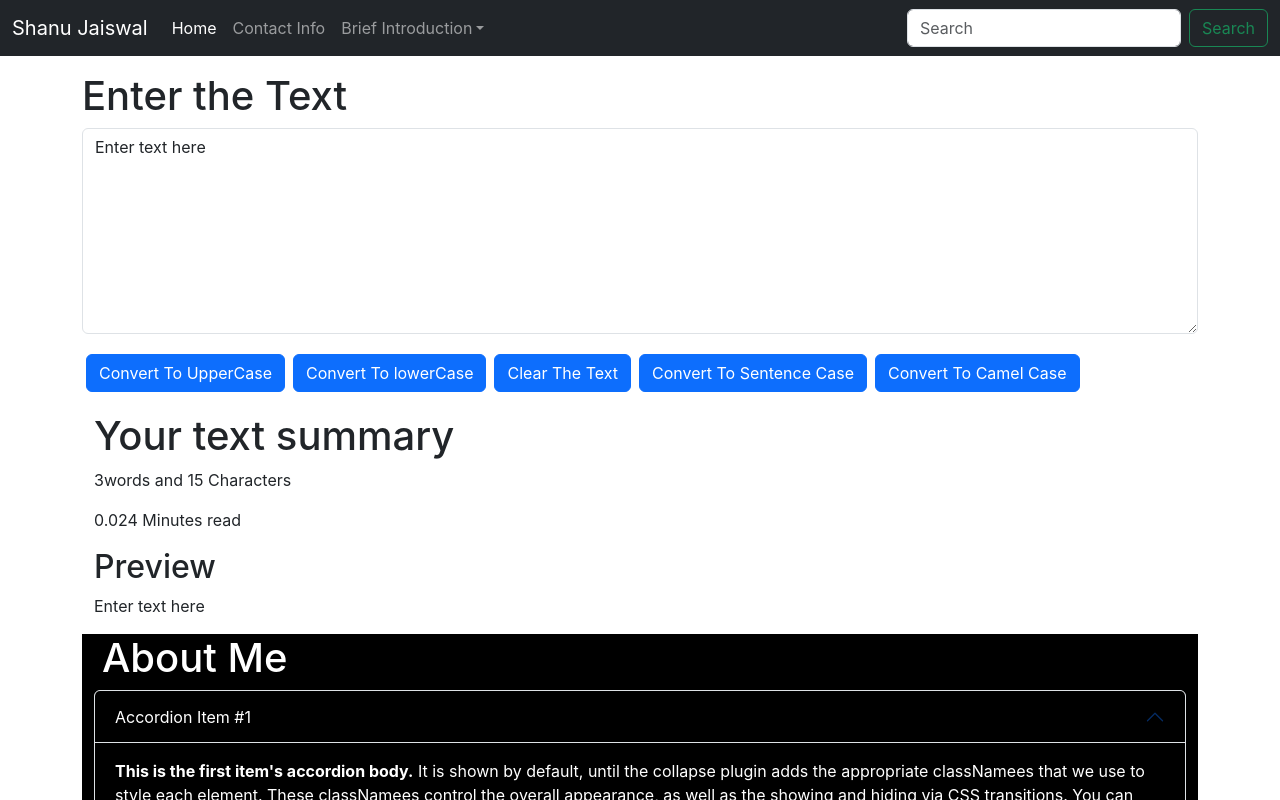
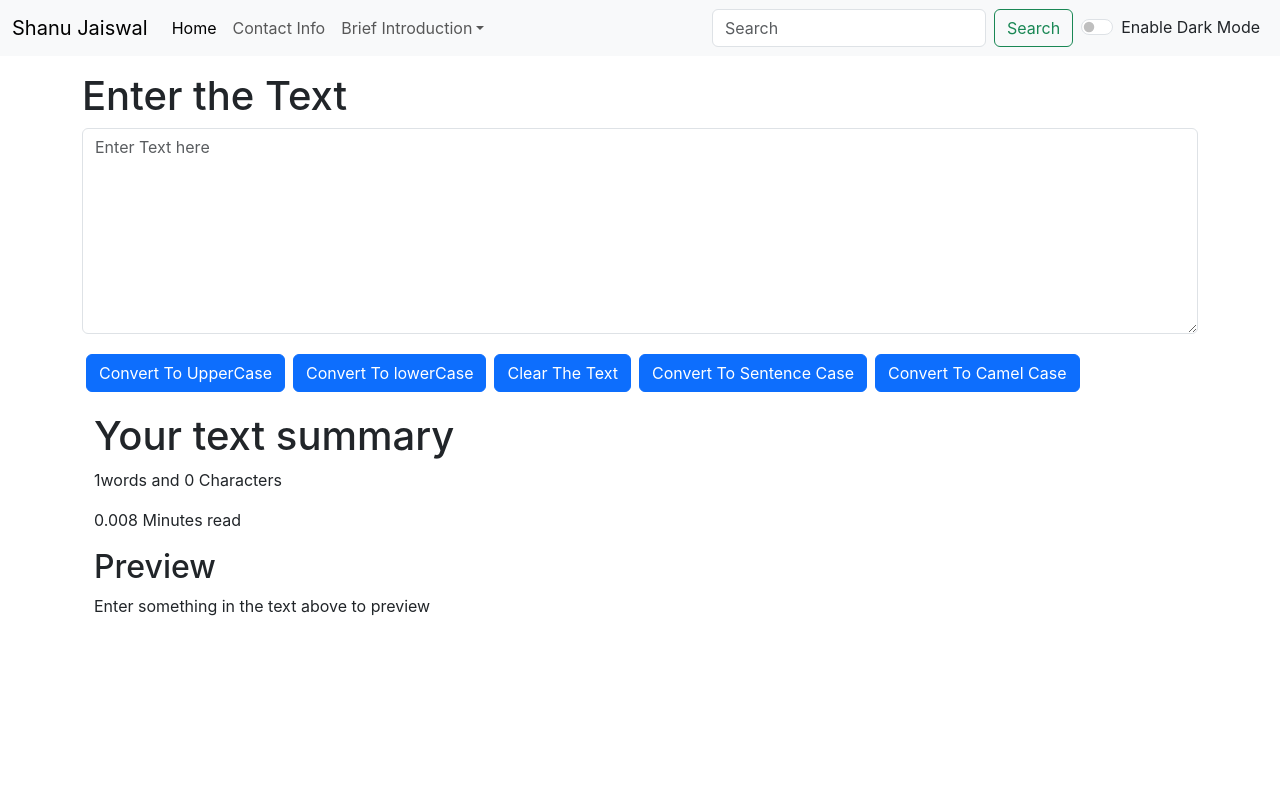
Before and after one commit to shanujaiswal/Practice_Project, a React (Create React App) app in the folder React/my-app/: page / in a window 1280 px wide. Shown: the top 800 px of the page. Built offline with nearby package versions, Linux system fonts and the light colour scheme.

Commit message:
first commit

```diff
--- a/React/my-app/src/App.js
+++ b/React/my-app/src/App.js
@@ -1,9 +1,33 @@
+import { useState } from "react";
 import "./App.css";
-import About from "./Component/About";
+// import About from "./Component/About";
 import Navbar from "./Component/Navbar";
 import TextForm from "./Component/TextForm";
 
 function App() {
+  const [mode, setMode] = useState("light");
+  // const [modeChanger, setModeChanger] = useState(0);
+
+  // const toggleMode = () => {
+  //   setModeChanger(!modeChanger);
+  // }
+
+  // useEffect(()=>{
+  //   modeChanger === 1 ? setMode("dark") : setMode("light");
+  // },[modeChanger]);
+
+  const toggleMode = () => {
+    if (mode === "light") {
+      setMode("dark");
+      document.body.style.backgroundColor = "black";
+      document.body.style.color = "white";
+    } else {
+      setMode("light");
+      document.body.style.backgroundColor = "white";
+      document.body.style.color = "black";
+    }
+  };
+
   return (
     <>
       <Navbar
@@ -14,13 +38,15 @@ function App() {
         Text4="Age"
         Text5="Location"
         Text6="SomeThing Else"
+        mode={mode}
+        toggleMode={toggleMode}
       />
       <div className="container my-3">
         <TextForm Heading="Enter the Text" />
       </div>
-      <div className="container">
+      {/* <div className="container">
         <About Heading="About Me" />
-      </div>
+      </div> */}
     </>
   );
 }
--- a/React/my-app/src/Component/Navbar.js
+++ b/React/my-app/src/Component/Navbar.js
@@ -4,7 +4,9 @@ import PropTypes from "prop-types";
 export default function Navbar(props) {
   return (
     <div>
-      <nav className="navbar navbar-expand-lg navbar-dark bg-dark">
+      <nav
+        className={`navbar navbar-expand-lg navbar-${props.mode} bg-${props.mode}`}
+      >
         <div className="container-fluid">
           <a className="navbar-brand" href="/">
             {props.Title}
@@ -64,9 +66,6 @@ export default function Navbar(props) {
                   </li>
                 </ul>
               </li>
-              {/* <li className="nav-item">
-          <a className="nav-link" href='/'>Disabled</a>
-        </li> */}
             </ul>
             <form className="d-flex">
               <input
@@ -80,6 +79,20 @@ export default function Navbar(props) {
                 Search
               </button>
             </form>
+            <div
+              className={`form-check form-switch text-${
+                props.mode === "light" ? "dark" : "light"
+              } mx-2`}
+            >
+              <input
+                className="form-check-input "
+                type="checkbox"
+                role="switch"
+                id="flexSwitchCheckDefault"
+                onClick={props.toggleMode}
+              />
+              <p style={{ display: "contents" }}>Enable Dark Mode</p>
+            </div>
           </div>
         </div>
       </nav>
--- a/React/my-app/src/Component/TextForm.js
+++ b/React/my-app/src/Component/TextForm.js
@@ -2,7 +2,7 @@ import React, { useState } from "react";
 
 export default function TextForm(props) {
   // state variables
-  const [text, setText] = useState("Enter text here");
+  const [text, setText] = useState("");
 
   // functions
   const handleUpClick = () => {
@@ -64,6 +64,7 @@ export default function TextForm(props) {
             onChange={handleOnChange}
             id="myBox"
             rows="8"
+            placeholder="Enter Text here"
           ></textarea>
         </div>
         <button className="btn btn-primary m-1 " onClick={handleUpClick}>
@@ -94,7 +95,11 @@ export default function TextForm(props) {
         </p>
         <p>{0.008 * text.split(" ").length} Minutes read</p>
         <h2>Preview</h2>
-        <p>{text}</p>
+        <p>
+          {text.length > 0
+            ? text
+            : "Enter something in the text above to preview "}
+        </p>
       </div>
     </>
   );
```
Also changed, not shown: 1 other file (tests, documents, lock files or other folders).
